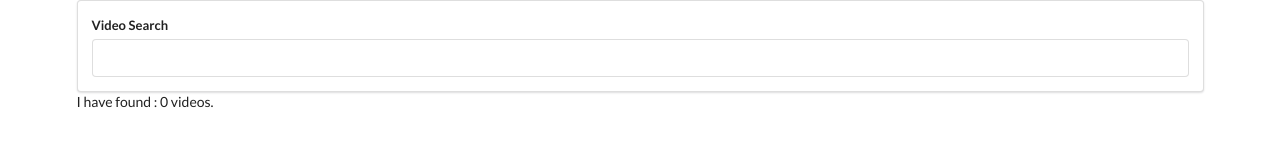
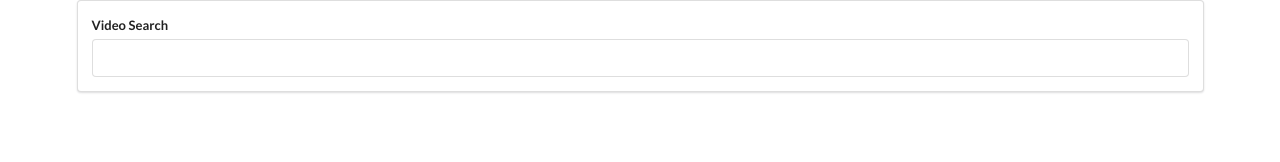
Before and after one commit to arrudaguilherme/react-videos, a React (Create React App) app: page / in a window 1280 px wide. Shown: the top 162 px of the page. Built offline with nearby package versions, Linux system fonts and the light colour scheme.

Commit message:
video list and videos items components

```diff
--- a/src/components/App.js
+++ b/src/components/App.js
@@ -1,5 +1,6 @@
 import React from 'react';
 import SearchBar from './SearchBar/index';
+import VideoList from './VideoList/index';
 import youtube from '../apis/youtube';
 
 
@@ -19,7 +20,7 @@
         return (
             <div className="ui container">
                 <SearchBar onFormSubmit={this.onTermSubmit} />
-                I have found : {this.state.videos.length} videos.
+                <VideoList videos={this.state.videos} />
             </div>
         );
     }
--- /dev/null
+++ b/src/components/VideoItem/index.js
@@ -0,0 +1,7 @@
+import React from 'react';
+
+const VideoItem = (props)=>{
+    return <div>VideoItem</div>
+}
+
+export default VideoItem;
--- /dev/null
+++ b/src/components/VideoList/index.js
@@ -0,0 +1,14 @@
+import React from 'react';
+import VideoItem from '../VideoItem/index';
+
+const VideoList = (props) =>{
+    const renderedList = props.videos.map((video) =>{
+        return <VideoItem />;
+    });
+
+    return (
+        <div>{renderedList}</div>
+    )
+};
+
+export default VideoList;
```
Also changed, not shown: 1 other file (tests, documents, lock files or other folders).
